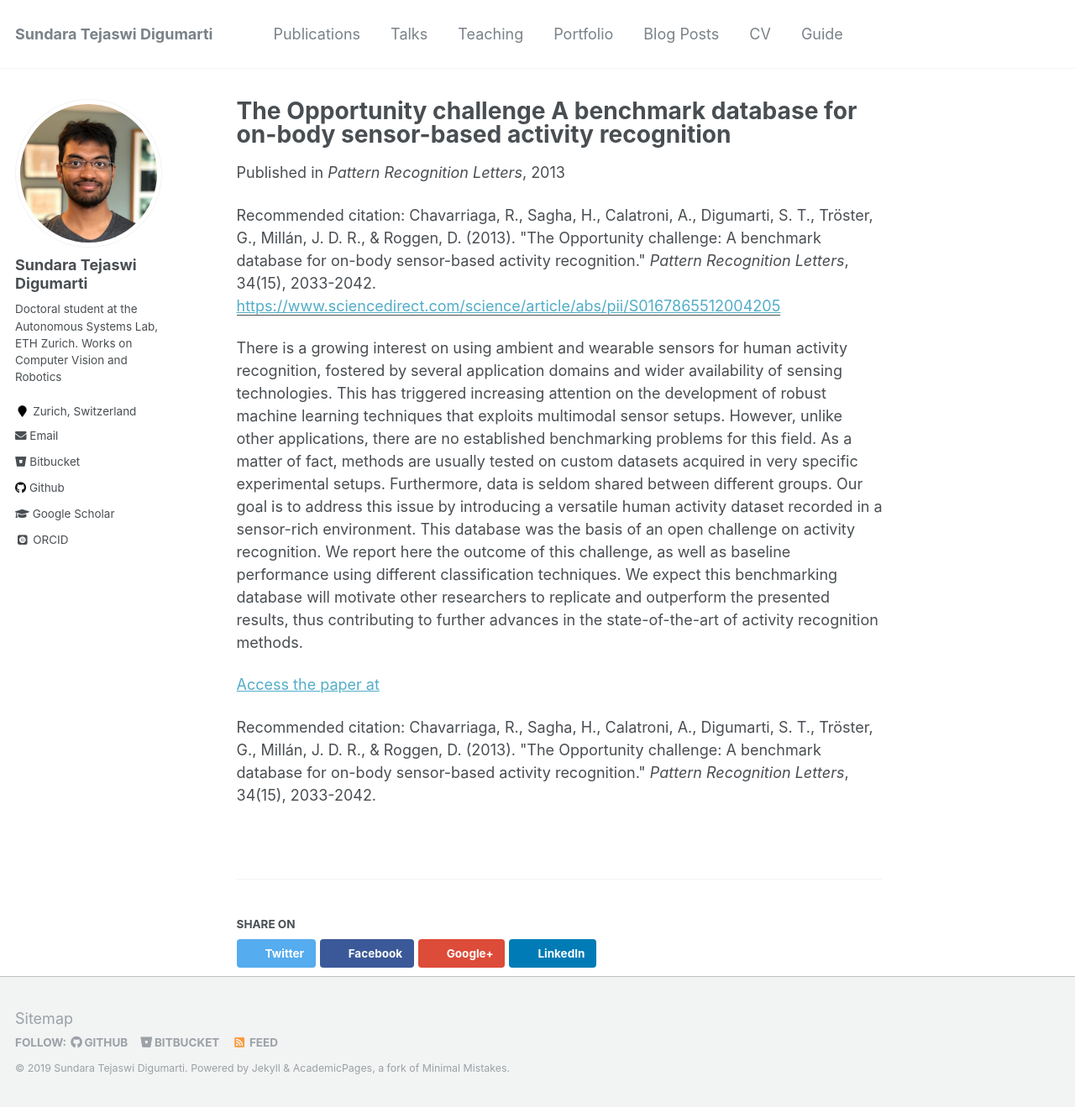
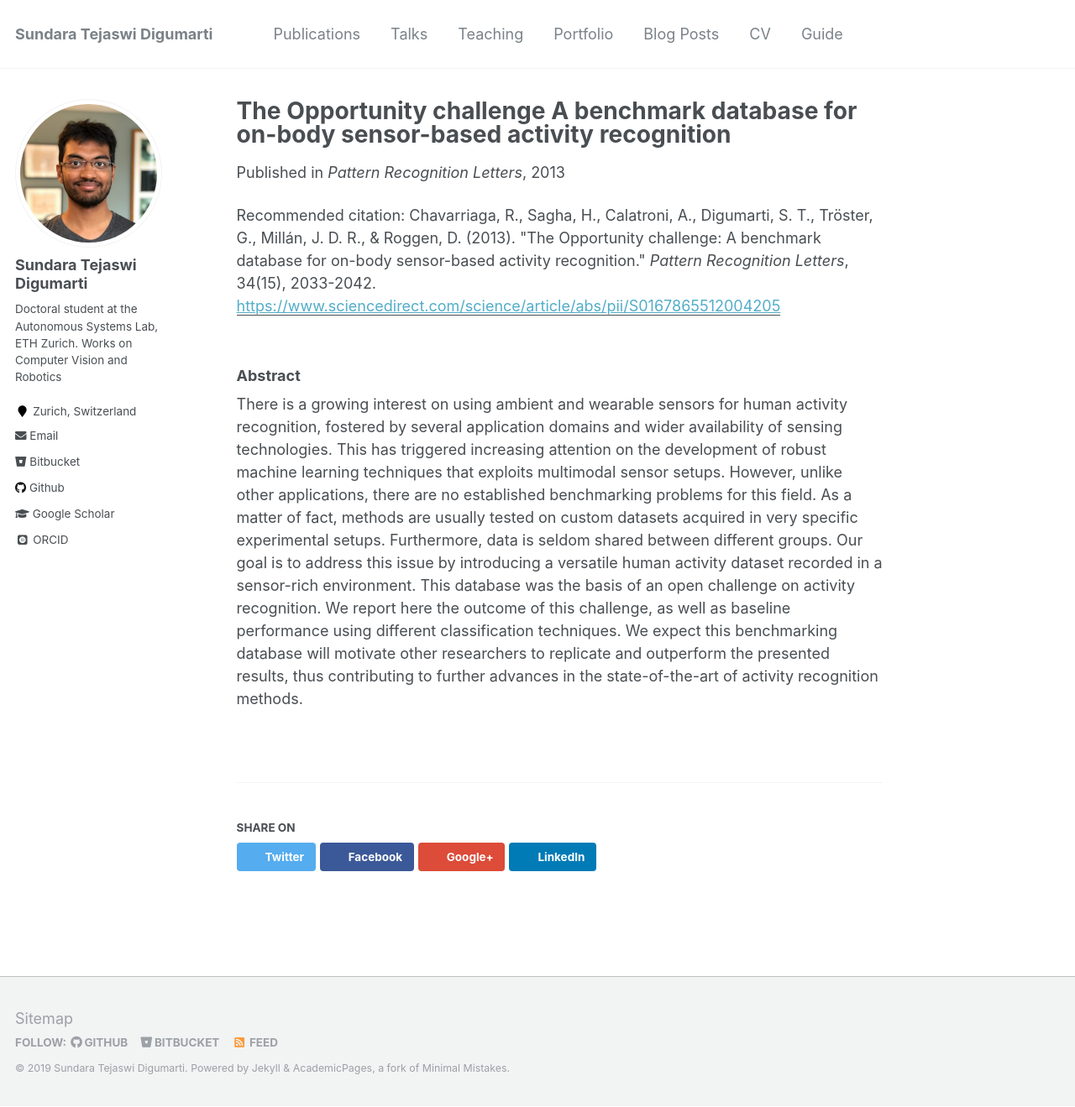
Before and after one commit to tejaswid/tejaswid.github.io, a Jekyll site: the page built from _publications/2013-11-01-The-Opportunity-challenge.md, in a window 1280 px wide and 1319 px high. Shown: the whole window at 84% size. Built offline with Jekyll 4.4.1, drawn with Linux system fonts in a browser that asks for light colours; some web fonts are replaced.

Commit message:
Still playing with the publications

```diff
--- a/_publications/2013-11-01-The-Opportunity-challenge.md
+++ b/_publications/2013-11-01-The-Opportunity-challenge.md
@@ -2,15 +2,13 @@
 title: "The Opportunity challenge A benchmark database for on-body sensor-based activity recognition"
 collection: publications
 permalink: /publication/2013-11-01-The-Opportunity-challenge
-excerpt: 'There is a growing interest on using ambient and wearable sensors for human activity recognition, fostered by several application domains and wider availability of sensing technologies. This has triggered increasing attention on the development of robust machine learning techniques that exploits multimodal sensor setups. However, unlike other applications, there are no established benchmarking problems for this field. As a matter of fact, methods are usually tested on custom datasets acquired in very specific experimental setups. Furthermore, data is seldom shared between different groups. Our goal is to address this issue by introducing a versatile human activity dataset recorded in a sensor-rich environment. This database was the basis of an open challenge on activity recognition. We report here the outcome of this challenge, as well as baseline performance using different classification techniques. We expect this benchmarking database will motivate other researchers to replicate and outperform the presented results, thus contributing to further advances in the state-of-the-art of activity recognition methods.'
+excerpt: '###Abstract
+There is a growing interest on using ambient and wearable sensors for human activity recognition, fostered by several application domains and wider availability of sensing technologies. This has triggered increasing attention on the development of robust machine learning techniques that exploits multimodal sensor setups. However, unlike other applications, there are no established benchmarking problems for this field. As a matter of fact, methods are usually tested on custom datasets acquired in very specific experimental setups. Furthermore, data is seldom shared between different groups. Our goal is to address this issue by introducing a versatile human activity dataset recorded in a sensor-rich environment. This database was the basis of an open challenge on activity recognition. We report here the outcome of this challenge, as well as baseline performance using different classification techniques. We expect this benchmarking database will motivate other researchers to replicate and outperform the presented results, thus contributing to further advances in the state-of-the-art of activity recognition methods.'
 date: 2013-11-01
 venue: 'Pattern Recognition Letters'
 paperurl: 'https://www.sciencedirect.com/science/article/abs/pii/S0167865512004205'
 citation: 'Chavarriaga, R., Sagha, H., Calatroni, A., Digumarti, S. T., Tröster, G., Millán, J. D. R., & Roggen, D. (2013). &quot;The Opportunity challenge: A benchmark database for on-body sensor-based activity recognition.&quot; <i>Pattern Recognition Letters</i>, 34(15), 2033-2042.'
 
 ---
+### Abstract
 There is a growing interest on using ambient and wearable sensors for human activity recognition, fostered by several application domains and wider availability of sensing technologies. This has triggered increasing attention on the development of robust machine learning techniques that exploits multimodal sensor setups. However, unlike other applications, there are no established benchmarking problems for this field. As a matter of fact, methods are usually tested on custom datasets acquired in very specific experimental setups. Furthermore, data is seldom shared between different groups. Our goal is to address this issue by introducing a versatile human activity dataset recorded in a sensor-rich environment. This database was the basis of an open challenge on activity recognition. We report here the outcome of this challenge, as well as baseline performance using different classification techniques. We expect this benchmarking database will motivate other researchers to replicate and outperform the presented results, thus contributing to further advances in the state-of-the-art of activity recognition methods.
-
-[Access the paper at](http://academicpages.github.io/files/paper1.pdf)
-
-Recommended citation: Chavarriaga, R., Sagha, H., Calatroni, A., Digumarti, S. T., Tröster, G., Millán, J. D. R., & Roggen, D. (2013). &quot;The Opportunity challenge: A benchmark database for on-body sensor-based activity recognition.&quot; <i>Pattern Recognition Letters</i>, 34(15), 2033-2042.
```
